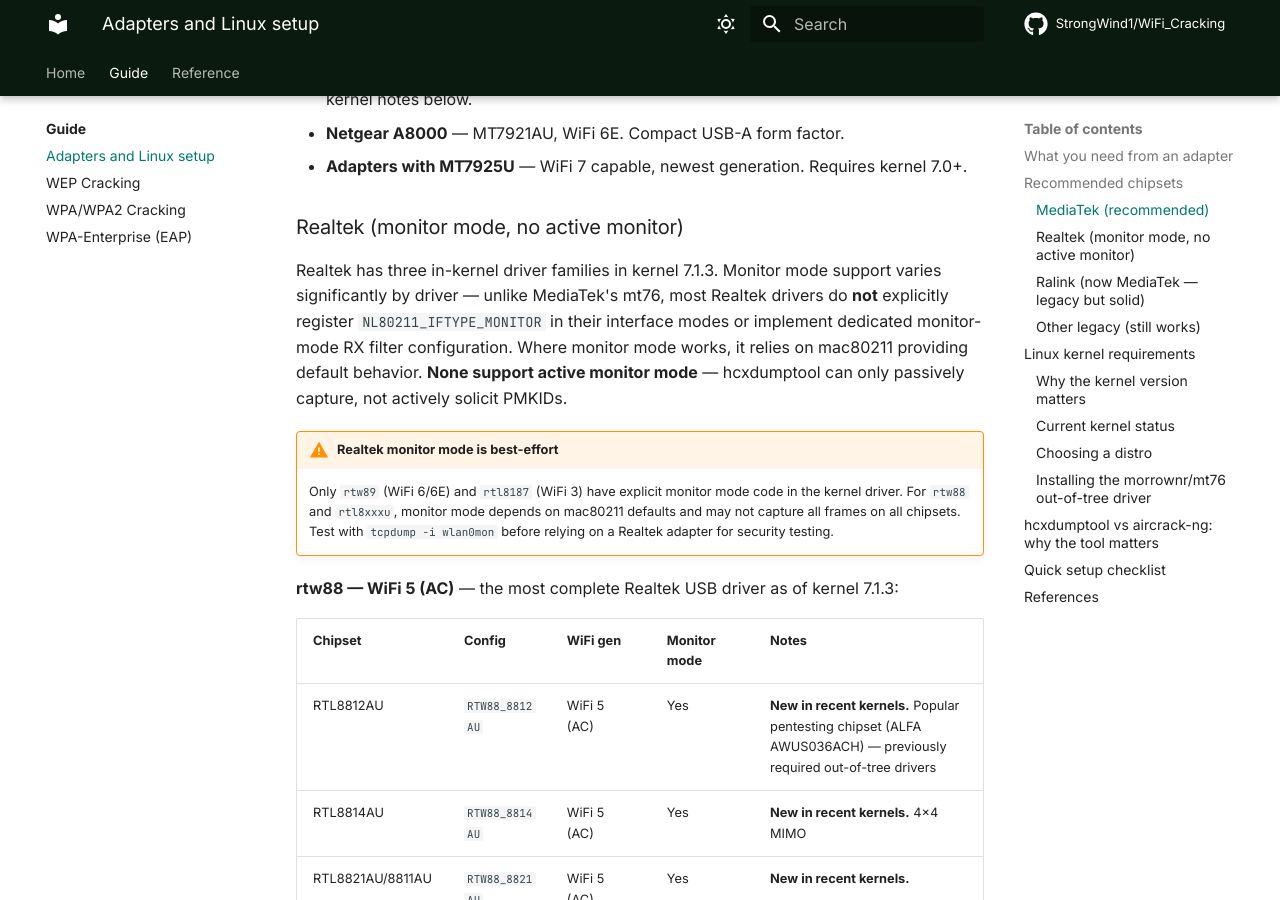
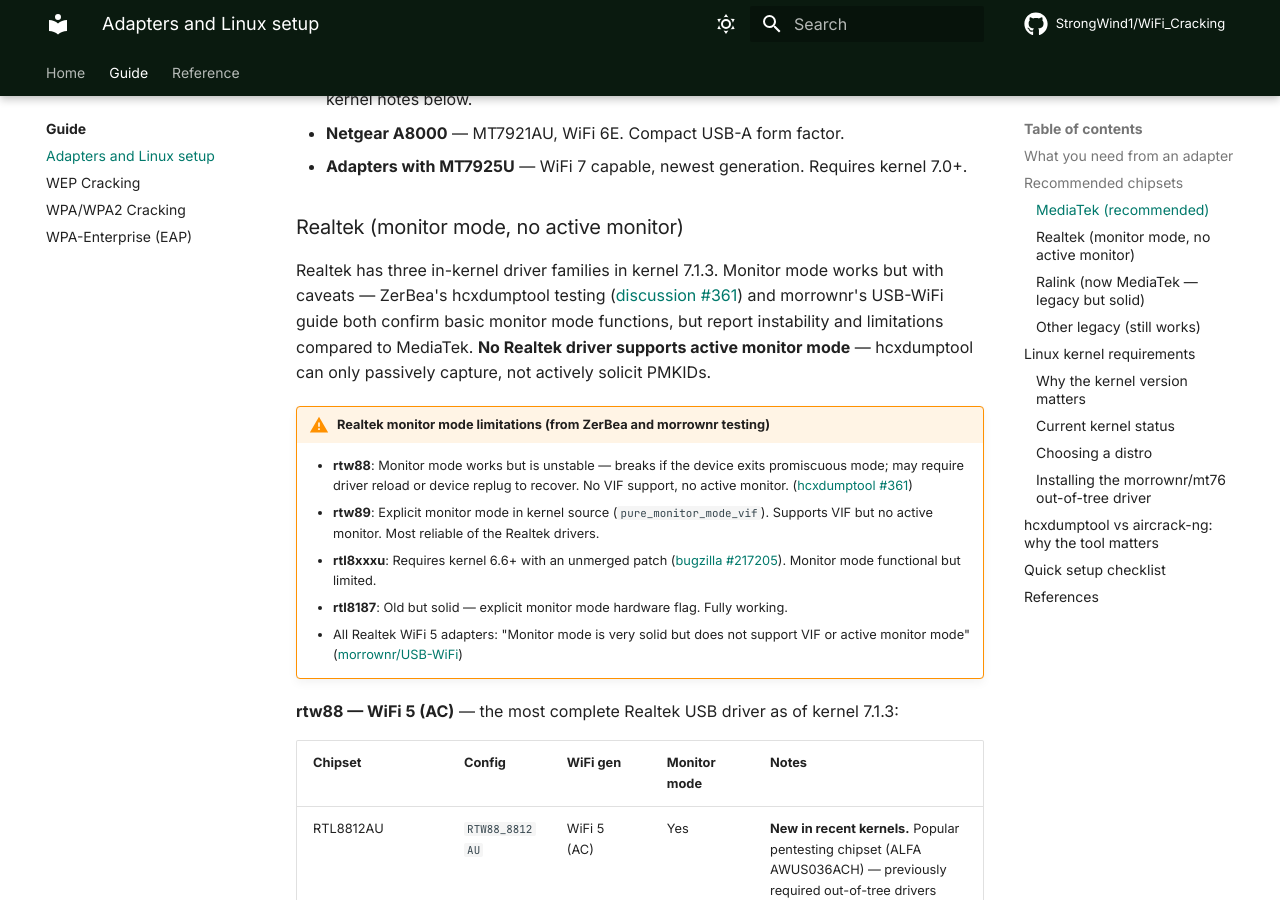
Before and after one commit to StrongWind1/WiFi_Cracking, an MkDocs documentation site: the page built from docs/guide/adapters.md, in a window 1280 px wide and 900 px high, scrolled down 1532 px. Built offline with MkDocs 1.6.1 and Material for MkDocs 9.7.7, drawn with Linux system fonts in a browser that asks for light colours; comment, search, counter and statistics services are not loaded.

Commit message:
docs: update Realtek monitor mode status from ZerBea and morrownr testing
Replace source-code-only analysis with real-world test results:
- rtw88: monitor works but unstable (breaks on promiscuous exit,
  needs replug). No VIF, no active monitor. Per hcxdumptool #361.
- rtw89: most reliable Realtek, explicit kernel support, VIF yes,
  active monitor no.
- rtl8xxxu: works with kernel 6.6+ patch, limited.
- rtl8187: old but fully solid.
- All Realtek WiFi 5: 'very solid but no VIF or active monitor'
  per morrownr/USB-WiFi.

Sources: ZerBea hcxdumptool discussions #361 and #465,
morrownr/USB-WiFi adapter guide.

```diff
--- a/docs/guide/adapters.md
+++ b/docs/guide/adapters.md
@@ -39,10 +39,14 @@ MediaTek chipsets have the best in-kernel Linux support for security testing. Th
 
 ### Realtek (monitor mode, no active monitor)
 
-Realtek has three in-kernel driver families in kernel 7.1.3. Monitor mode support varies significantly by driver — unlike MediaTek's mt76, most Realtek drivers do **not** explicitly register `NL80211_IFTYPE_MONITOR` in their interface modes or implement dedicated monitor-mode RX filter configuration. Where monitor mode works, it relies on mac80211 providing default behavior. **None support active monitor mode** — hcxdumptool can only passively capture, not actively solicit PMKIDs.
+Realtek has three in-kernel driver families in kernel 7.1.3. Monitor mode works but with caveats — ZerBea's hcxdumptool testing ([discussion #361](https://github.com/ZerBea/hcxdumptool/discussions/361)) and morrownr's USB-WiFi guide both confirm basic monitor mode functions, but report instability and limitations compared to MediaTek. **No Realtek driver supports active monitor mode** — hcxdumptool can only passively capture, not actively solicit PMKIDs.
 
-!!! warning "Realtek monitor mode is best-effort"
-    Only `rtw89` (WiFi 6/6E) and `rtl8187` (WiFi 3) have explicit monitor mode code in the kernel driver. For `rtw88` and `rtl8xxxu`, monitor mode depends on mac80211 defaults and may not capture all frames on all chipsets. Test with `tcpdump -i wlan0mon` before relying on a Realtek adapter for security testing.
+!!! warning "Realtek monitor mode limitations (from ZerBea and morrownr testing)"
+    - **rtw88**: Monitor mode works but is unstable — breaks if the device exits promiscuous mode; may require driver reload or device replug to recover. No VIF support, no active monitor. ([hcxdumptool #361](https://github.com/ZerBea/hcxdumptool/discussions/361))
+    - **rtw89**: Explicit monitor mode in kernel source (`pure_monitor_mode_vif`). Supports VIF but no active monitor. Most reliable of the Realtek drivers.
+    - **rtl8xxxu**: Requires kernel 6.6+ with an unmerged patch ([bugzilla #217205](https://bugzilla.kernel.org/show_bug.cgi?id=217205)). Monitor mode functional but limited.
+    - **rtl8187**: Old but solid — explicit monitor mode hardware flag. Fully working.
+    - All Realtek WiFi 5 adapters: "Monitor mode is very solid but does not support VIF or active monitor mode" ([morrownr/USB-WiFi](https://github.com/morrownr/USB-WiFi))
 
 **rtw88 — WiFi 5 (AC)** — the most complete Realtek USB driver as of kernel 7.1.3:
 
```
